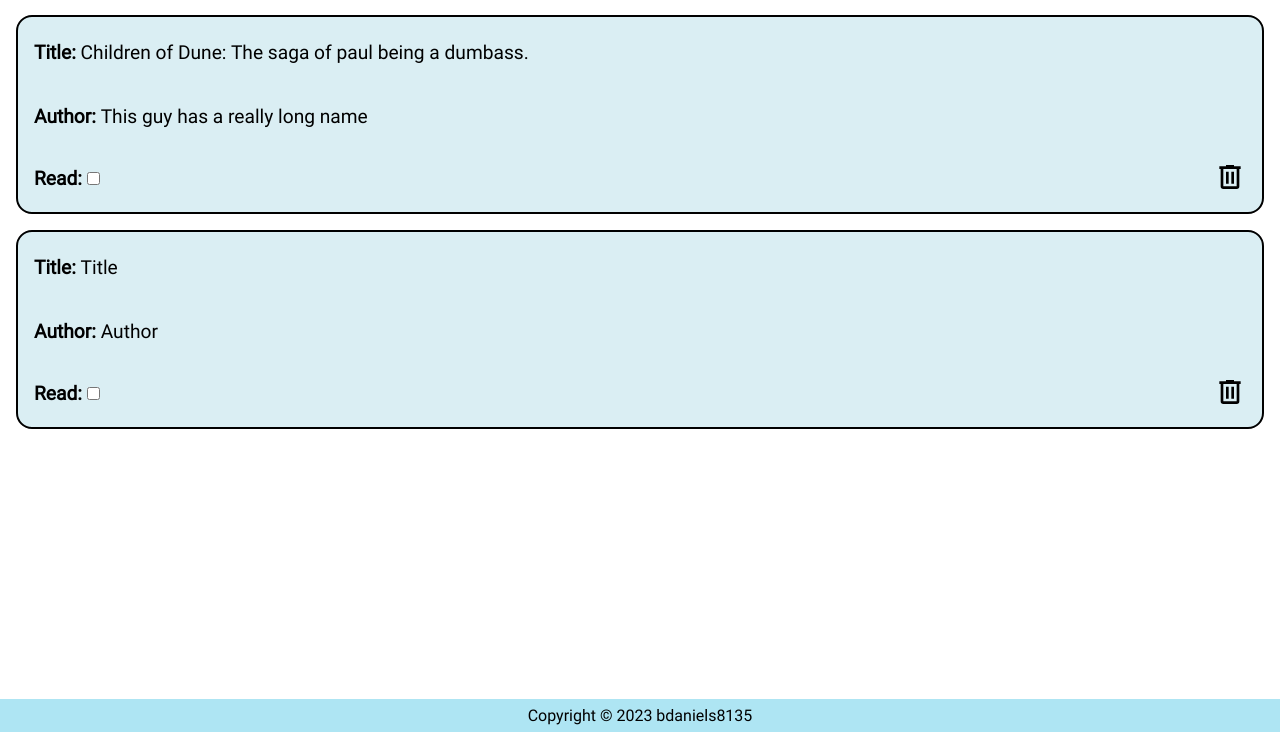
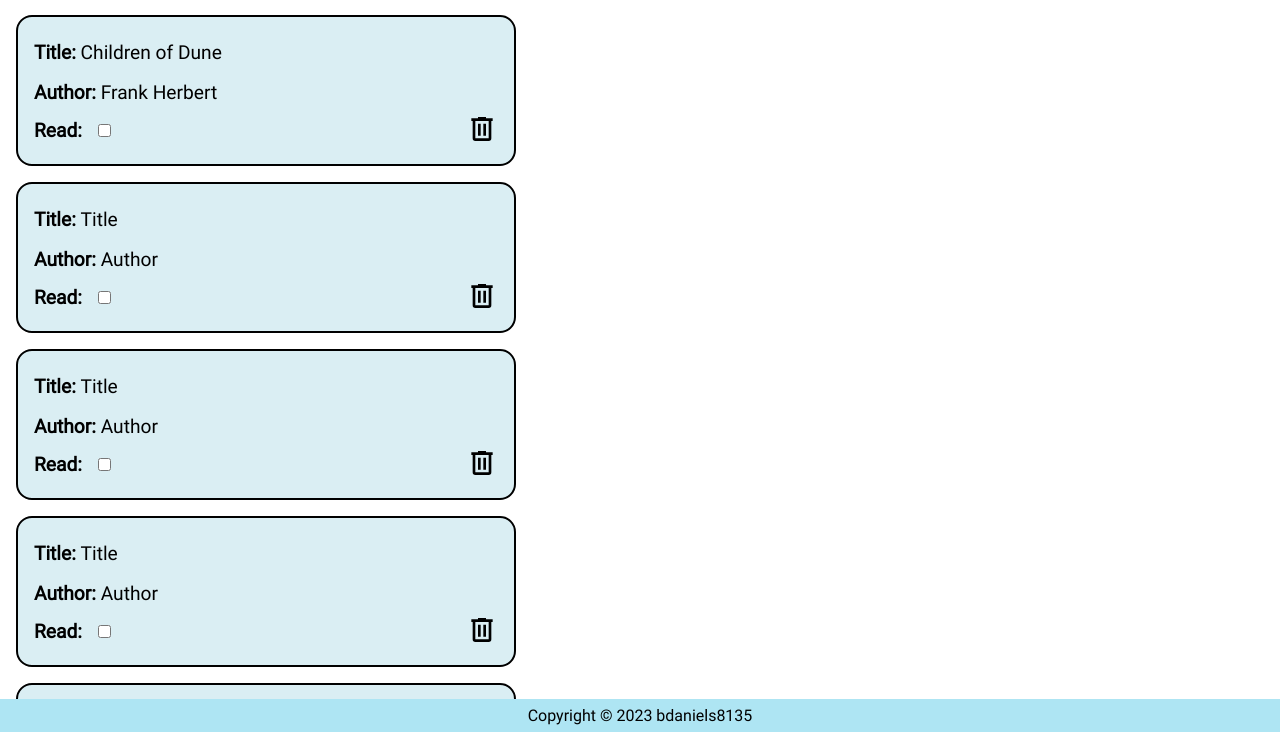
Before and after one commit to bdaniels8135/library-project, a plain HTML site: page index.html in a window 1280 px wide. Shown: the part 68-800 px from the top of the page. Drawn offline with Linux system fonts and the light colour scheme.

Commit message:
Complete the next draft of card styling and layout

```diff
--- a/index.html
+++ b/index.html
@@ -14,11 +14,11 @@
     </header>
     <main>
         <div class="card">
-            <p class="title">Children of Dune: The saga of paul being a dumbass.</p>
-            <p class="author">This guy has a really long name</p>
+            <p class="title">Children of Dune</p>
+            <p class="author">Frank Herbert</p>
             <div class="checkbox-wrapper">
-                <label for="read-book">Read:</label>
-                <input type="checkbox" name="read-book" id="read-book">
+                <p>Read:</p>
+                <input type="checkbox" name="read-book" id="read-book-1">
             </div>
             <button type="button"><img src="./img/trash-can-outline.svg" alt="Trash Icon"></button>
         </div>
@@ -26,8 +26,53 @@
             <p class="title">Title</p>
             <p class="author">Author</p>
             <div class="checkbox-wrapper">
-                <label for="read-book">Read:</label>
-                <input type="checkbox" name="read-book" id="read-book">
+                <p>Read:</p>
+                <input type="checkbox" name="read-book" id="read-book-2">
+            </div>
+            <button type="button"><img src="./img/trash-can-outline.svg" alt="Trash Icon"></button>
+        </div>
+        <div class="card">
+            <p class="title">Title</p>
+            <p class="author">Author</p>
+            <div class="checkbox-wrapper">
+                <p>Read:</p>
+                <input type="checkbox" name="read-book" id="read-book-3">
+            </div>
+            <button type="button"><img src="./img/trash-can-outline.svg" alt="Trash Icon"></button>
+        </div>
+        <div class="card">
+            <p class="title">Title</p>
+            <p class="author">Author</p>
+            <div class="checkbox-wrapper">
+                <p>Read:</p>
+                <input type="checkbox" name="read-book" id="read-book-4">
+            </div>
+            <button type="button"><img src="./img/trash-can-outline.svg" alt="Trash Icon"></button>
+        </div>
+        <div class="card">
+            <p class="title">Title</p>
+            <p class="author">Author</p>
+            <div class="checkbox-wrapper">
+                <p>Read:</p>
+                <input type="checkbox" name="read-book" id="read-book-5">
+            </div>
+            <button type="button"><img src="./img/trash-can-outline.svg" alt="Trash Icon"></button>
+        </div>
+        <div class="card">
+            <p class="title">Title</p>
+            <p class="author">Author</p>
+            <div class="checkbox-wrapper">
+                <p>Read:</p>
+                <input type="checkbox" name="read-book" id="read-book-6">
+            </div>
+            <button type="button"><img src="./img/trash-can-outline.svg" alt="Trash Icon"></button>
+        </div>
+        <div class="card">
+            <p class="title">Title</p>
+            <p class="author">Author</p>
+            <div class="checkbox-wrapper">
+                <p>Read:</p>
+                <input type="checkbox" name="read-book" id="read-book-7">
             </div>
             <button type="button"><img src="./img/trash-can-outline.svg" alt="Trash Icon"></button>
         </div>
--- a/style.css
+++ b/style.css
@@ -36,9 +36,11 @@ header img {
 main {
     flex: 20;
     display: grid;
+    grid-template-columns: minmax(250px, 500px);
     grid-auto-rows: min-content;
     gap: 1rem;
     padding: 1rem;
+    overflow-y: scroll;
 }
 
 main .card {
@@ -46,7 +48,7 @@ main .card {
     border-radius: 1rem;
     padding: 1rem;
     display: grid;
-    grid-template: 4rem 4rem min-content / 1fr 1fr;
+    grid-template: 2.5rem 2.5rem min-content / 1fr 1fr;
     border: 2px solid black;
 }
 
@@ -71,6 +73,8 @@ main .card .checkbox-wrapper {
     align-self: center;
     font-size: 1.2rem;
     font-weight: 600;
+    display: flex;
+    gap: 1rem;
 }
 
 main .card button {
```
